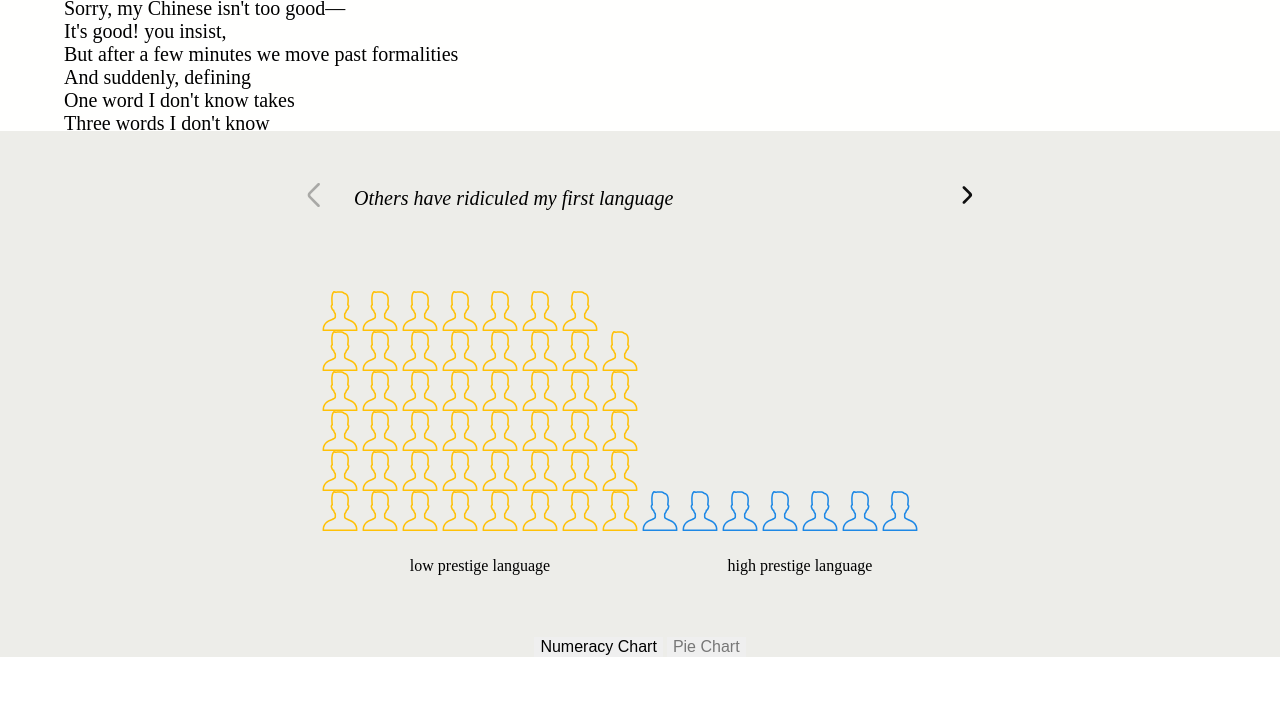
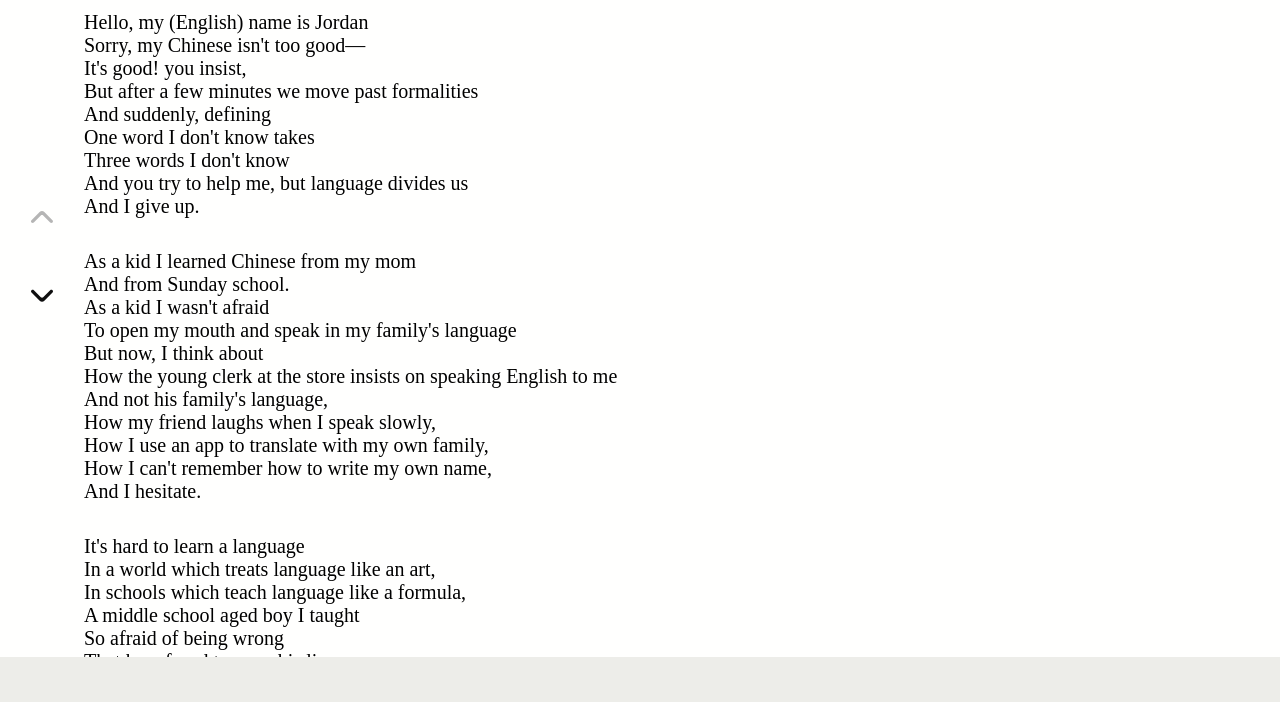
Before and after one commit to jordanlleslie/data-driven-poetry, a plain HTML site: page index.html in a window 1280 px wide. Shown: the part 143-845 px from the top of the page. Before the commit the page ends 800 px from the top, so only its background shows below. Drawn offline with nearby package versions, Linux system fonts and the light colour scheme.

Commit message:
active verse buttons in progress

```diff
--- a/index.html
+++ b/index.html
@@ -7,8 +7,14 @@
   </head>
   <body>
       <div id="wrapper">
+
         <div id="poem-container">
-          <h1 class="title">A typical conversation of mine this summer in Taiwan</h1>
+          <div id="button-container">
+            <button><image class="disabled-btn" id="back-button" src="./assets/images/Up.svg"/></button>
+            <button><image id="forward-button" src="./assets/images/Down.svg"/></button>
+          </div>
+          <div id="poem">
+          <h1 class="title">A typical conversation of mine <br>this summer in Taiwan</h1>
           <ul class="verse active-verse" id="verse1">
             <li>Hello, my (English) name is Jordan</li>
             <li>Sorry, my Chinese isn't too good—</li>
@@ -51,12 +57,12 @@
             <li>As long as we understand each other,</li>
             <li>It doesn't matter how we speak.</li>
           </ul>
-
+        </div>
         </div>
       <div class="svg-container">
         <svg id="svg"></svg>
         <div id="selection-bar">
-          <button id="select-numeracy" class="selection-btn active-button">Numeracy Chart</button>
+          <button id="select-numeracy" class="selection-btn">Numeracy Chart</button>
           <button id="select-pie" class="selection-btn">Pie Chart</button>
         </div>
       </div>
--- a/main.js
+++ b/main.js
@@ -101,7 +101,7 @@ async function initialize() {
   await loadData();
   await loadImages();
   selectChart();
-  numeracyChartWrapper();
+  // numeracyChartWrapper();
 }
 
 initialize();
--- a/styles.css
+++ b/styles.css
@@ -26,7 +26,9 @@ p {
 }
 
 #next-statement-btn,
-#prev-statement-btn {
+#prev-statement-btn,
+#forward-button,
+#back-button {
   &:hover {
     opacity: 0.7;
     cursor: pointer;
@@ -86,7 +88,7 @@ li {
   display: flex;
   flex-direction: row;
   width: 100%;
-  min-height: calc(100vh);
+  min-height: calc(100vh - 100);
 }
 
 @media (max-width: 1280px) {
@@ -94,24 +96,51 @@ li {
     flex-direction: column;
     max-height: calc(50vh);
   }
-  #poem-container {
+  #poem {
     max-height: calc(20vh);
   }
 }
 
 #poem-container {
-  padding: 0 5%;
+  padding-right: 48px;
   flex: 2;
+  background-color: #fffffe;
+  min-width: 640px;
+  display: flex;
+}
+
+#poem {
   overflow: auto;
   max-height: calc(100vh);
-  background-color: #fffffe;
-  min-width: 400px;
 }
 
 #statement-selector {
   font-size: 20px;
 }
 
-#poem-container::-webkit-scrollbar {
+#poem::-webkit-scrollbar {
   display: none;
 }
+
+#button-container {
+  display: flex;
+  flex-direction: column;
+  justify-content: center;
+  align-items: center;
+}
+
+#forward-button,
+#back-button {
+  border: none;
+  width: 40px;
+  margin: 16px;
+  /* &:hover {
+    border: 1px solid lightgrey;
+    border-radius: 25%;
+  } */
+}
+
+button {
+  border: none;
+  background: none;
+}
```
